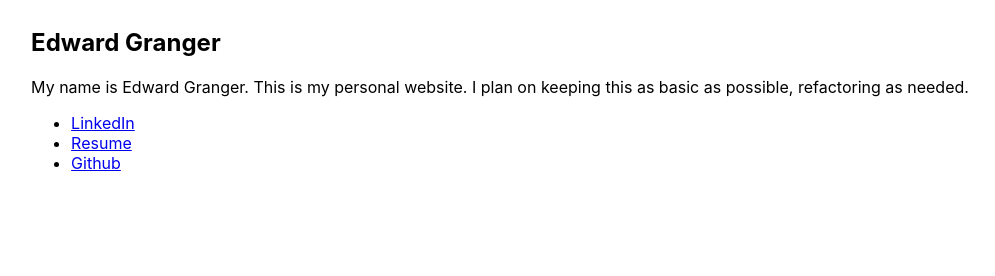
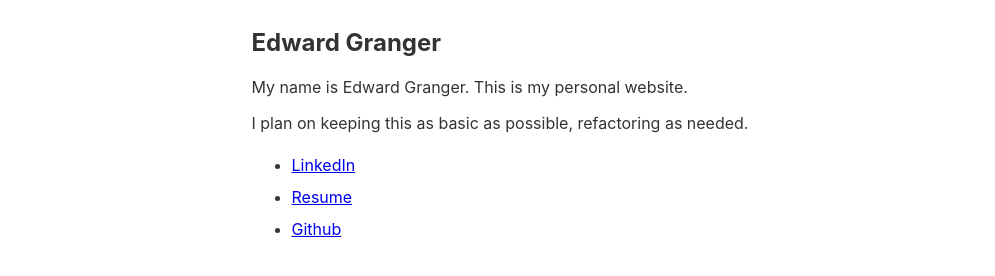
Before and after one commit to ebgranger/ebgranger.github.io, a website: page html/index.html in a window 1280 px wide. Shown: the whole page, without its empty margins (140-1135 px from the left). Drawn offline with Linux system fonts and the light colour scheme.

Commit message:
sunday morning tweaks

```diff
--- a/css/styles.css
+++ b/css/styles.css
@@ -1,11 +1,17 @@
-.base-fonts {
+/* @TODO add PostCSS */
+
+.base-font-family {
 	font-family: -apple-system, BlinkMacSystemFont,
     "Segoe UI", "Roboto", "Oxygen", "Ubuntu", "Cantarell",
     "Fira Sans", "Droid Sans", "Helvetica Neue",
     sans-serif;
 }
 
-.center-hack {
+.base-font-color {
+	color: #333;
+}
+
+.center {
 	text-align: center;
 }
 
@@ -13,7 +19,16 @@
 	margin: 0 auto;
 }
 
-.center-hack__child {
+.center--hack__child {
 	display: inline-block;
 	text-align: left;
 }
+
+.unordered-list {
+	line-height: 2;
+}
+
+.unordered-list--unstyled {
+	list-style-type: none;
+	padding-left: 0;
+}
--- a/html/index.html
+++ b/html/index.html
@@ -1,5 +1,5 @@
 <!DOCTYPE html>
-<html class="base-fonts">
+<html class="base-font-family base-font-color">
 	<head>
 		<title>Edward Granger</title>
 		<meta name="description" content="Personal and professional website for Edward Granger.">
@@ -8,11 +8,12 @@
 		<!-- Stylesheet located at https://www.edwardgranger.com/css/styles.css -->
 		<link rel="stylesheet" type="text/css" href="../css/styles.css">
 	</head>
-	<body class="center-hack">
-		<section class="container center-hack__child">
+	<body class="center">
+		<section class="container center--hack__child">
 			<h1>Edward Granger</h1>
-			<p>My name is Edward Granger. This is my personal website. I plan on keeping this as basic as possible, refactoring as needed.</p>
-			<ul>
+			<p>My name is Edward Granger. This is my personal website.</p>
+			<p>I plan on keeping this as basic as possible, refactoring as needed.</p>
+			<ul class="unordered-list">
 				<li>
 					<a href="https://www.linkedin.com/in/edward-granger-56707844">LinkedIn</a>
 				</li>
```
Also changed, not shown: index.html (+2 -2 lines).
